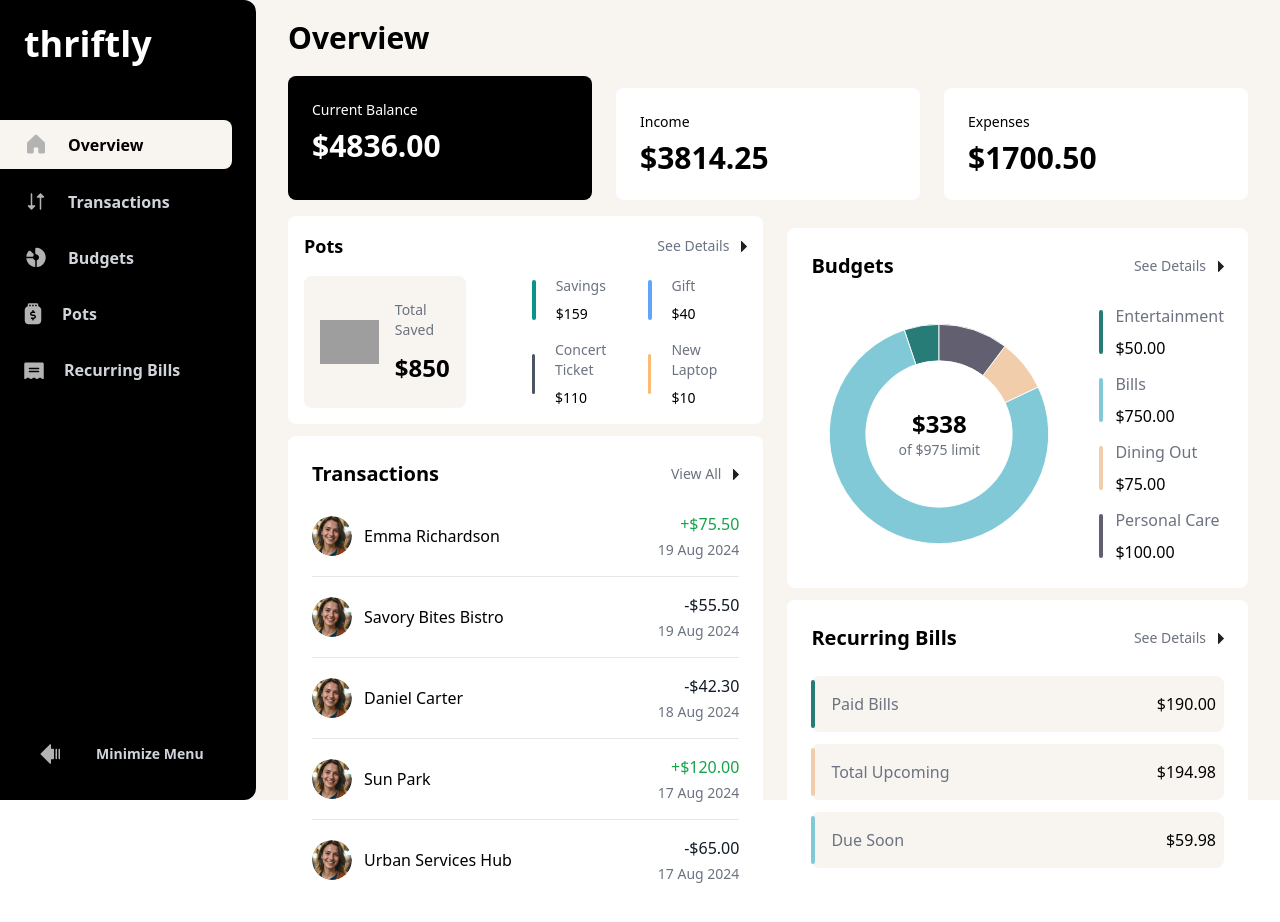
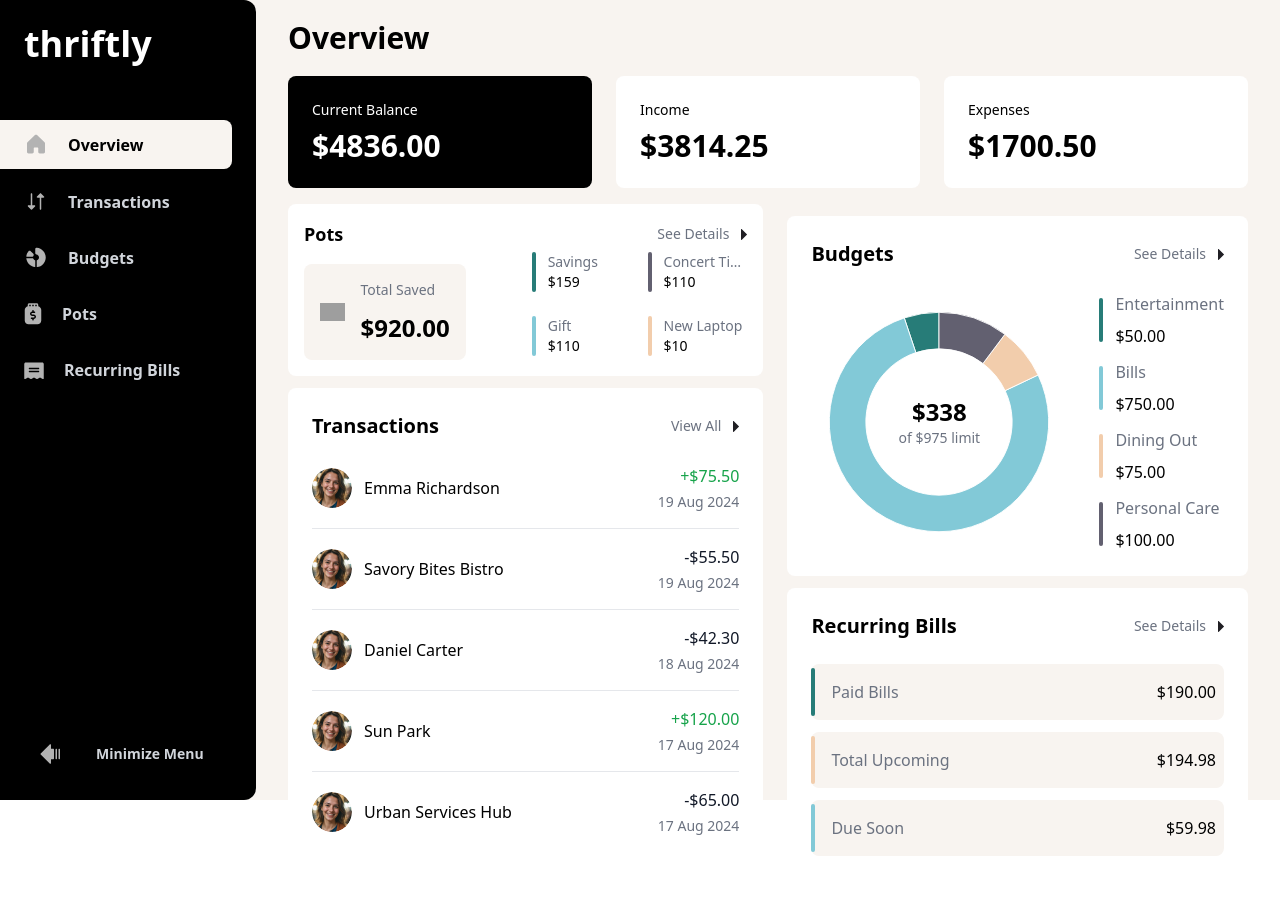
Before and after one commit to devwande/thriftly, a React (Vite) app: page /overview in a window 1280 px wide. Shown: the top 922 px of the page. After the commit the page ends 884 px from the top, so only its background shows below. Built offline with nearby package versions, Linux system fonts and the light colour scheme; grey boxes are pictures that could not be loaded.

Commit message:
feat: build overview potsection with data.json

```diff
--- a/src/components/overview/BalanceCards.tsx
+++ b/src/components/overview/BalanceCards.tsx
@@ -27,7 +27,7 @@ const BalanceCards: React.FC = () => {
   }
 
   return (
-    <div className="space-y-3 md:grid md:grid-cols-3 gap-6">
+    <div className="space-y-3 md:space-y-0 md:grid md:grid-cols-3 gap-6">
       <div className="p-4 md:p-6 rounded-lg bg-black text-white">
         <div className="text-sm mb-2">Current Balance</div>
         <div className="text-3xl font-bold">${data.balance.current.toFixed(2)}</div>
--- a/src/components/overview/PotsSection.tsx
+++ b/src/components/overview/PotsSection.tsx
@@ -1,4 +1,31 @@
+import { useEffect, useState } from "react"
+
+interface PotsData {
+    pots: Array<{
+    name: string
+    target: number
+    total: number
+    theme: string
+  }>
+}
+
 const PotsSection = () => {
+  const [data, setData] = useState<PotsData | null>(null);
+
+  useEffect(() => {
+    fetch("/data.json")
+      .then((res) => res.json())
+      .then((json: PotsData) => setData(json))
+      .catch(console.error);
+  }, []);
+
+  if (!data) {
+    return (
+      <div className="min-h-screen bg-gray-50 flex items-center justify-center">
+        <div className="text-lg">Loading...</div>
+      </div>
+    );
+  }
   return (
     <div className="w-full p-4 bg-white rounded-lg">
       <div className="flex justify-between items-center">
@@ -12,43 +39,25 @@ const PotsSection = () => {
         <div className="mt-4 p-4 bg-[#F8F4F0] rounded-lg flex w-3/4">
           <div className="flex items-center">
             <div className="flex justify-start items-center">
-              <img src={"src/assets/icons/money.svg"} alt="" />
+              <img src={"src/assets/icons/money.svg"} alt="Money icon" />
             </div>
             <div className="ml-4 space-y-3">
               <p className="text-sm text-gray-500">Total Saved</p>
-              <p className="text-2xl font-bold">$850</p>
+              <p className="text-2xl font-bold">${data.pots.reduce((sum, pot) => sum + pot.total, 0).toFixed(2)}</p>
             </div>
           </div>
         </div>
-        <div className="grid grid-cols-2 mt-4 gap-4">
-          <div className="flex items-center">
-            <div className="w-1 h-10 rounded-md bg-teal-600 mr-5"></div>
-            <div className="space-y-2">
-              <p className="text-sm text-gray-500">Savings</p>
-              <p className="text-sm font-medium">$159</p>
+
+        <div className="grid grid-cols-2 gap-4">
+          {data.pots.slice(0, 4).map((pot, index) => (
+            <div key={index} className="flex items-center gap-3">
+              <div className="w-1 h-10 rounded-md flex-shrink-0" style={{ backgroundColor: pot.theme }} />
+              <div className="min-w-0">
+                <p className="text-sm text-gray-500 truncate">{pot.name}</p>
+                <p className="text-sm font-medium">${pot.total}</p>
+              </div>
             </div>
-          </div>
-          <div className="flex items-center">
-            <div className="w-1 h-10 rounded-md bg-blue-400 mr-5"></div>
-            <div className="space-y-2">
-              <p className="text-sm text-gray-500">Gift</p>
-              <p className="text-sm font-medium">$40</p>
-            </div>
-          </div>
-          <div className="flex items-center">
-            <div className="w-1 h-10 rounded-md bg-gray-600 mr-5"></div>
-            <div className="space-y-2">
-              <p className="text-sm text-gray-500">Concert Ticket</p>
-              <p className="text-sm font-medium">$110</p>
-            </div>
-          </div>
-          <div className="flex items-center">
-            <div className="w-1 h-10 rounded-md bg-orange-300 mr-5"></div>
-            <div className="space-y-2">
-              <p className="text-sm text-gray-500">New Laptop</p>
-              <p className="text-sm font-medium">$10</p>
-            </div>
-          </div>
+          ))}
         </div>
       </div>
     </div>
```
